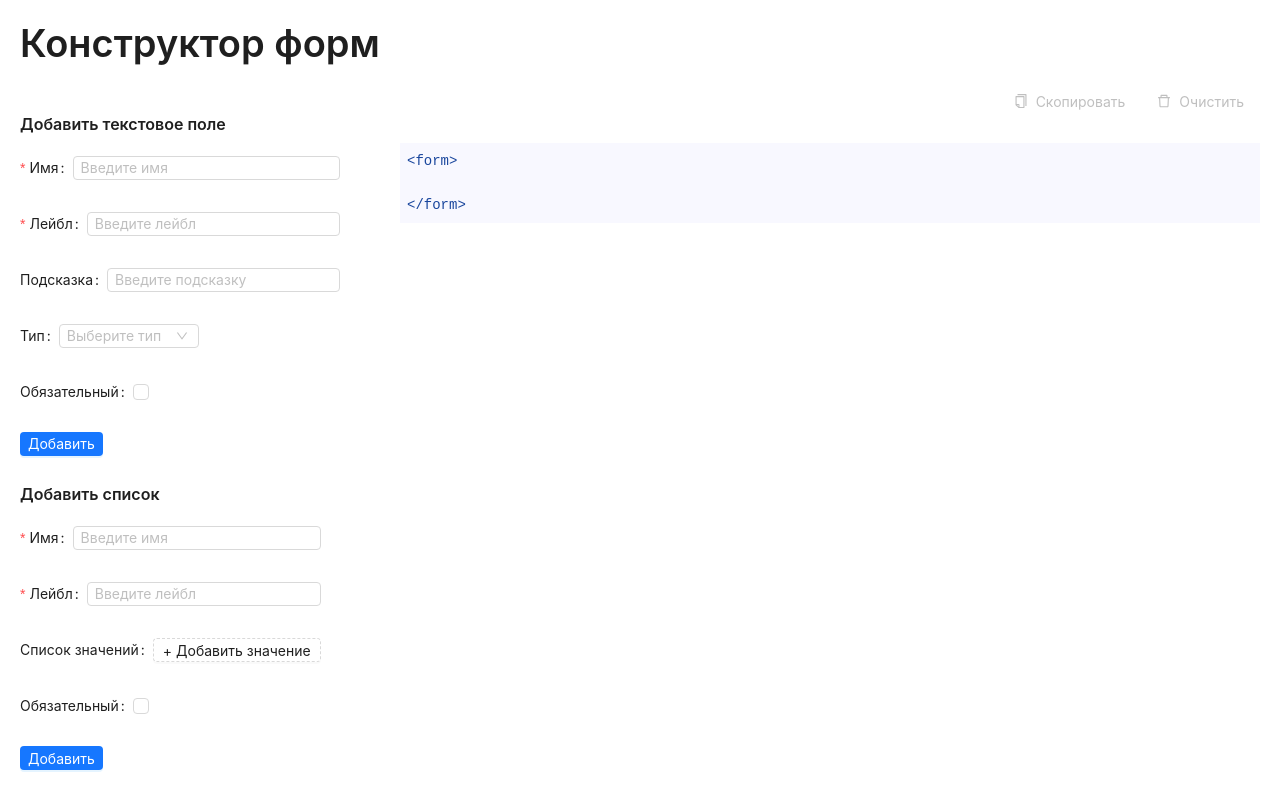
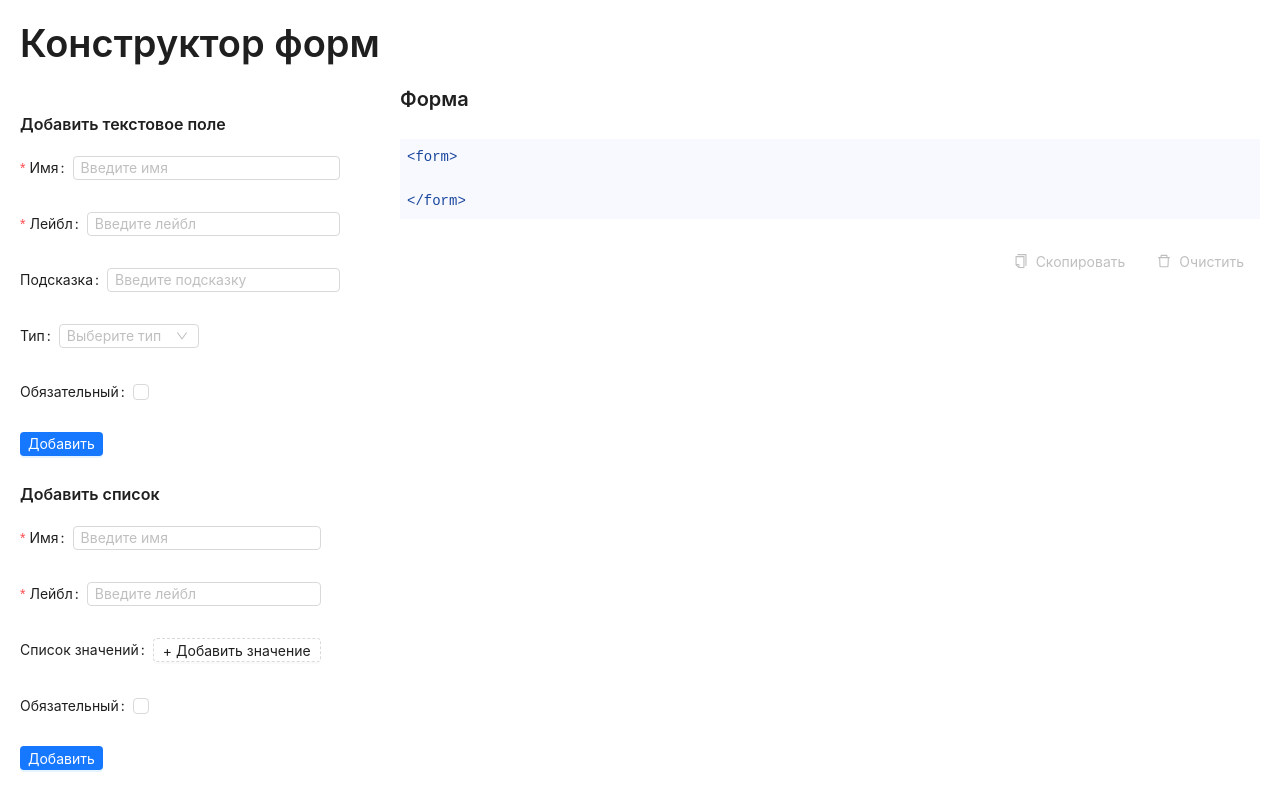
Before and after one commit to RustamKurbonov/form-designer, a React (Vite) app: page / in a window 1280 px wide. Shown: the top 800 px of the page. Built offline with nearby package versions, Linux system fonts and the light colour scheme.

Commit message:
added deletion

```diff
--- a/src/App.tsx
+++ b/src/App.tsx
@@ -1,5 +1,5 @@
 import { useState } from 'react';
-import { AdditionForm, Editor } from './components';
+import { AdditionForm, CodeBlock } from './components';
 import { Row, Col, List, Typography } from 'antd';
 import { Code } from './types';
 
@@ -10,7 +10,9 @@ const App = () => {
     setCode([]);
   };
 
-  console.log(code, 'code');
+  const handleDeleteSetting = (id: string): void => {
+    setCode((prev) => prev.filter((setting) => setting.id !== id));
+  };
 
   return (
     <List style={{ padding: 20 }}>
@@ -20,7 +22,11 @@ const App = () => {
           <AdditionForm onCode={setCode} />
         </Col>
         <Col flex='auto'>
-          <Editor code={code} onFormReset={handleCodeReset} />
+          <CodeBlock
+            code={code}
+            onFormReset={handleCodeReset}
+            onDeleteSetting={handleDeleteSetting}
+          />
         </Col>
       </Row>
     </List>
--- a/src/components/AdditionForm/components/CheckboxForm.tsx
+++ b/src/components/AdditionForm/components/CheckboxForm.tsx
@@ -25,6 +25,7 @@ export const CheckboxForm: FC<CheckboxFormProps> = ({ onCode }) => {
     onCode((prev) => [
       ...prev,
       {
+        name,
         id: uuidv4(),
         data: `<label>${label}</label>\n<input type="checkbox" name="${name}" ${required ? 'required' : ''} />\n`,
         type: 'checkbox',
--- a/src/components/AdditionForm/components/InputForm.tsx
+++ b/src/components/AdditionForm/components/InputForm.tsx
@@ -31,6 +31,7 @@ export const InputForm: FC<InputFormProps> = ({ onCode }) => {
     onCode((prev) => [
       ...prev,
       {
+        name,
         id: uuidv4(),
         data: `<label>${label}</label>\n<input type="${type}" placeholder="${placeholder}" name="${name}" ${required ? 'required' : ''} />\n`,
         type: 'input',
--- a/src/components/AdditionForm/components/SelectForm.tsx
+++ b/src/components/AdditionForm/components/SelectForm.tsx
@@ -28,6 +28,7 @@ export const SelectForm: FC<InputFormProps> = ({ onCode }) => {
     onCode((prev) => [
       ...prev,
       {
+        name,
         id: uuidv4(),
         data: `<label>${label}</label>\n<select name="${name}" ${required ? 'required' : ''}>\n${options.map((option) => `<option value="${option.value}">${option.name}</option>`).join('\n')}\n</select>\n`,
         type: 'select',
--- a/src/components/Editor/Editor.tsx
+++ b/src/components/CodeBlock/CodeBlock.tsx
@@ -1,4 +1,4 @@
-import { Button, Col, Row, Tooltip } from 'antd';
+import { Button, Col, Row, Tag, Tooltip, Typography } from 'antd';
 import { CopyOutlined, DeleteOutlined } from '@ant-design/icons';
 import { FC, useEffect, useRef, useState } from 'react';
 
@@ -7,12 +7,13 @@ import { docco } from 'react-syntax-highlighter/dist/esm/styles/hljs';
 import { copyToClipboard } from '../../utils/copyToClipboard';
 import { Code } from '../../types';
 
-interface EditorProps {
+interface CodeBlockProps {
   code: Code[];
   onFormReset: () => void;
+  onDeleteSetting: (id: string) => void;
 }
 
-export const Editor: FC<EditorProps> = ({ code, onFormReset }) => {
+export const CodeBlock: FC<CodeBlockProps> = ({ code, onFormReset, onDeleteSetting }) => {
   const [messageAfterCopy, setMessageAfterCopy] = useState<string>('');
 
   const copyToClipboardTimeoutRef = useRef<number>();
@@ -43,6 +44,34 @@ export const Editor: FC<EditorProps> = ({ code, onFormReset }) => {
   return (
     <Row gutter={[0, 12]}>
       <Col span={24}>
+        <Typography.Title level={4} style={{ margin: 0 }}>
+          Форма
+        </Typography.Title>
+      </Col>
+      {code.length > 0 && (
+        <Col span={24}>
+          <Typography.Title level={5} style={{ marginTop: 0 }}>
+            Список полей
+          </Typography.Title>
+          {code.map(({ id, name }) => (
+            <Tag
+              closeIcon
+              onClose={() => onDeleteSetting(id)}
+              key={id}
+              onClick={() => console.log('tests')}
+              style={{ cursor: 'pointer' }}
+            >
+              {name}
+            </Tag>
+          ))}
+        </Col>
+      )}
+      <Col span={24}>
+        <SyntaxHighlighter language='react' style={docco}>
+          {formattedCode.toString()}
+        </SyntaxHighlighter>
+      </Col>
+      <Col span={24}>
         <Row justify='end'>
           <Tooltip placement='top' title={messageAfterCopy} open={Boolean(messageAfterCopy)}>
             <Button
@@ -64,11 +93,6 @@ export const Editor: FC<EditorProps> = ({ code, onFormReset }) => {
           </Button>
         </Row>
       </Col>
-      <Col span={24}>
-        <SyntaxHighlighter language='react' style={docco}>
-          {formattedCode.toString()}
-        </SyntaxHighlighter>
-      </Col>
     </Row>
   );
 };
--- a/src/components/index.ts
+++ b/src/components/index.ts
@@ -1,2 +1,2 @@
-export * from './Editor/Editor';
+export * from './CodeBlock/CodeBlock';
 export * from './AdditionForm/AdditionForm';
--- a/src/types.ts
+++ b/src/types.ts
@@ -18,5 +18,6 @@ export interface SelectSettings extends CommonSettings {
 export interface Code {
   id: string;
   data: string;
+  name: string;
   type: CodeTypes;
 }
```
